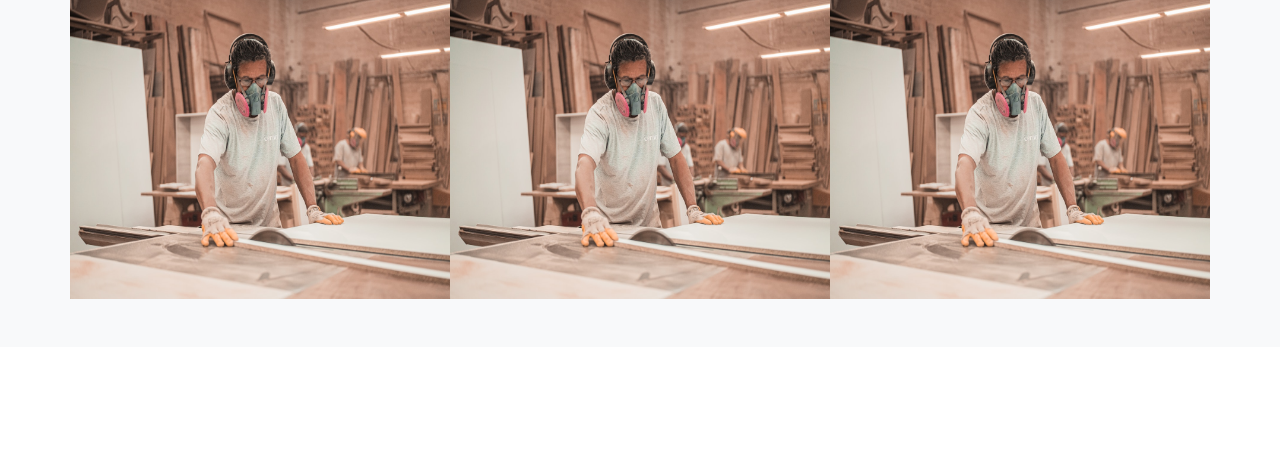
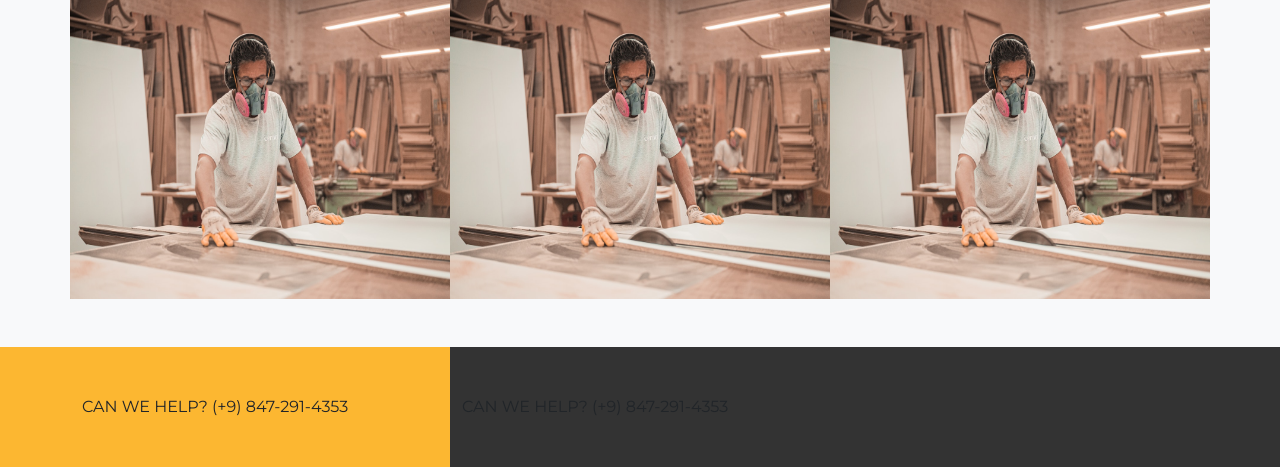
Before and after one commit to cbaitbd/Web_Dev_06, a PHP site: page / in a window 1280 px wide. Shown: the part 3263-3730 px from the top of the page. Before the commit the page ends 3562 px from the top, so only its background shows below. Run offline with PHP 8.4, Linux system fonts and the light colour scheme; some libraries are stand-ins or nearby versions; some web fonts are replaced.

Commit message:
class_19 contra_06

```diff
--- a/Projects/01_constra_clone/css/style.css
+++ b/Projects/01_constra_clone/css/style.css
@@ -270,3 +270,29 @@ html, body{
 .content > h4:hover{
     color: var(--main-color);
 }
+
+.newslater{
+    background-color: var(--main-color);
+    overflow-x: hidden;
+}
+
+.newslater .left{
+    background-color: var(--main-color);
+    position: relative;
+}
+
+.newslater .right{
+    background-color: #333;
+    position: relative;
+}
+
+.newslater .right::after{
+    content: "";
+    display: block;
+    position: absolute;
+    height: 100%;
+    width: 100vw;
+    background-color: inherit;
+    top: 0;
+    left: 99%;
+}
--- a/Projects/01_constra_clone/index.html
+++ b/Projects/01_constra_clone/index.html
@@ -538,6 +538,23 @@
     </div>
     <!-- Recent Projects Ends-->
 
+    <!-- NewsLater -->
+    <div class="newslater">
+        <div class="container">
+            <div class="row">
+                <div class="col-md-4 left py-5">
+                    CAN WE HELP?
+                    (+9) 847-291-4353
+                </div>
+                <div class="col-md-8 right py-5">
+                    CAN WE HELP?
+                    (+9) 847-291-4353
+                </div>
+            </div>
+        </div>
+    </div>
+    <!-- NewsLater End -->
+
     <script src="./js/bootstrap.bundle.min.js"></script>
 </body>
 
```
Also changed, not shown: Projects/01_constra_clone/images/HomeWork.png (added).
